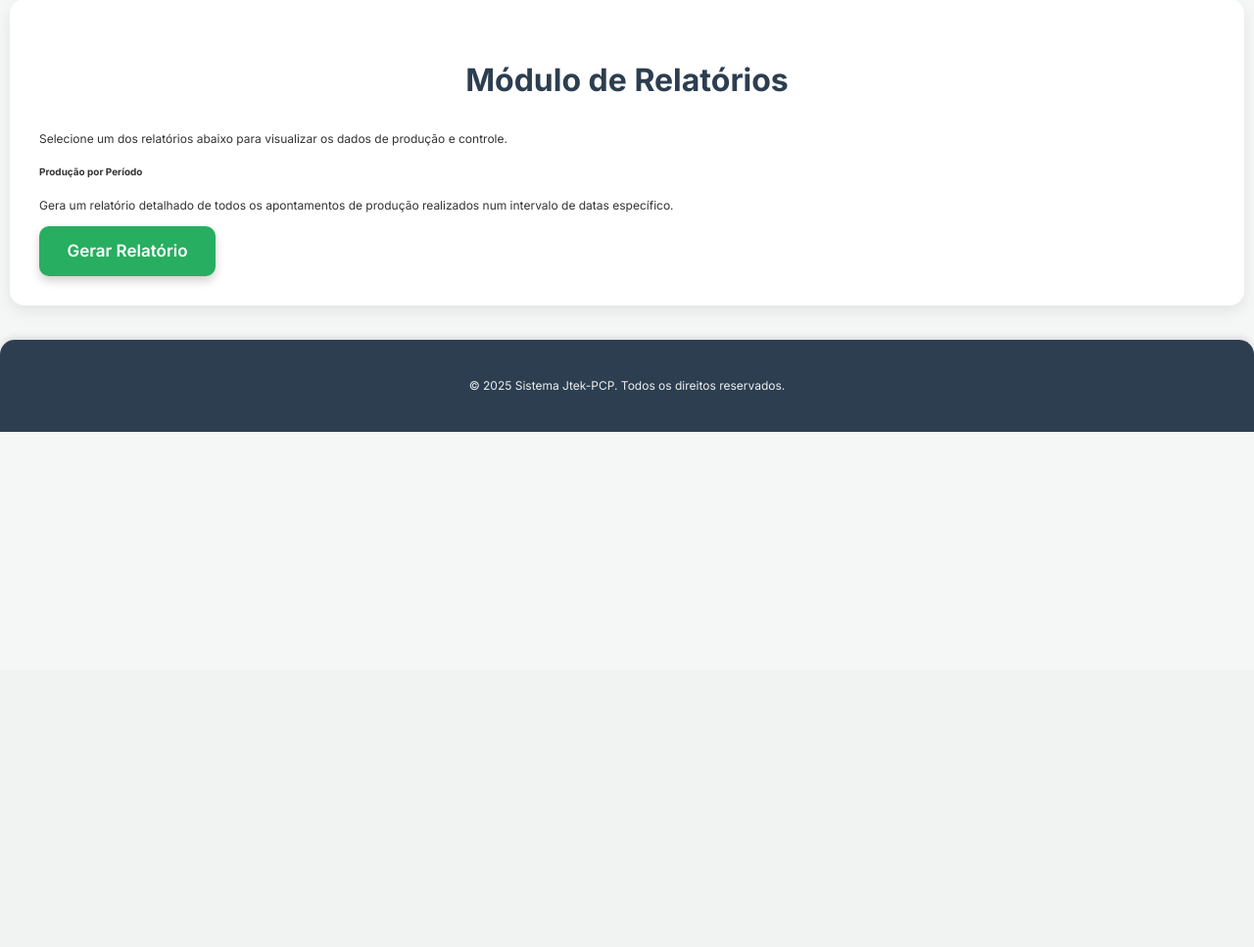
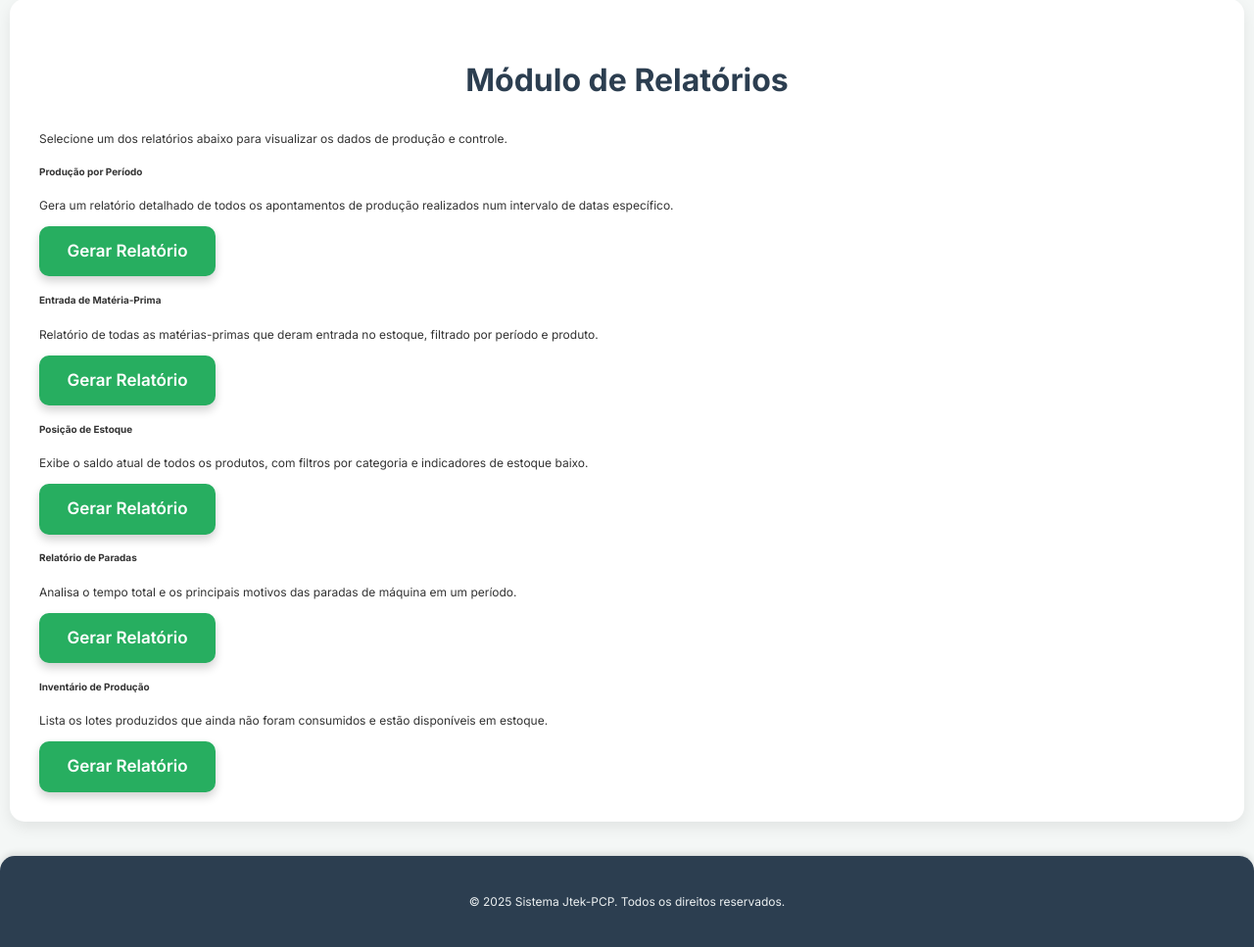
Before and after one commit to jtek001/pcp, a PHP site: page /pcp_system/modules/relatorios/index.php in a window 1280 px wide. Shown: the part 116-1083 px from the top of the page at 98% size. Before the commit the page ends 557 px from the top, so only its background shows below. Run offline with PHP 8.4, Linux system fonts and the light colour scheme; the visitor is signed in with stand-in values (Sample User, id 1).

Commit message:
Update index.php

```diff
--- a/public_html/modules/relatorios/index.php
+++ b/public_html/modules/relatorios/index.php
@@ -4,21 +4,38 @@
 require_once __DIR__ . '/../../config/database.php';
 require_once __DIR__ . '/../../includes/header.php';
 
-// Lista de relatórios disponíveis. Podemos adicionar mais aqui no futuro.
+// Lista de relatórios disponíveis.
 $relatorios_disponiveis = [
     [
         'titulo' => 'Produção por Período',
         'descricao' => 'Gera um relatório detalhado de todos os apontamentos de produção realizados num intervalo de datas específico.',
         'link' => 'relatorio_producao_periodo.php',
-        'icone' => 'fa-calendar-alt' // Ícone do Font Awesome
+        'icone' => 'fa-calendar-alt'
     ],
-    // Futuramente, outros relatórios podem ser adicionados aqui
-    // [
-    //     'titulo' => 'Consumo de Insumos por OP',
-    //     'descricao' => 'Detalha todos os insumos consumidos para uma Ordem de Produção específica.',
-    //     'link' => 'relatorio_consumo_op.php',
-    //     'icone' => 'fa-cogs'
-    // ],
+    [
+        'titulo' => 'Entrada de Matéria-Prima',
+        'descricao' => 'Relatório de todas as matérias-primas que deram entrada no estoque, filtrado por período e produto.',
+        'link' => 'relatorio_entradas_materiais.php',
+        'icone' => 'fa-truck-loading'
+    ],
+    [
+        'titulo' => 'Posição de Estoque',
+        'descricao' => 'Exibe o saldo atual de todos os produtos, com filtros por categoria e indicadores de estoque baixo.',
+        'link' => 'relatorio_estoque.php',
+        'icone' => 'fa-boxes-stacked'
+    ],
+    [
+        'titulo' => 'Relatório de Paradas',
+        'descricao' => 'Analisa o tempo total e os principais motivos das paradas de máquina em um período.',
+        'link' => '../manutencao/relatorio_paradas.php', // Link para o relatório no módulo de manutenção
+        'icone' => 'fa-tools'
+    ],
+    [
+        'titulo' => 'Inventário de Produção',
+        'descricao' => 'Lista os lotes produzidos que ainda não foram consumidos e estão disponíveis em estoque.',
+        'link' => 'relatorio_inventario.php',
+        'icone' => 'fa-clipboard-list'
+    ]
 ];
 
 ?>
```
